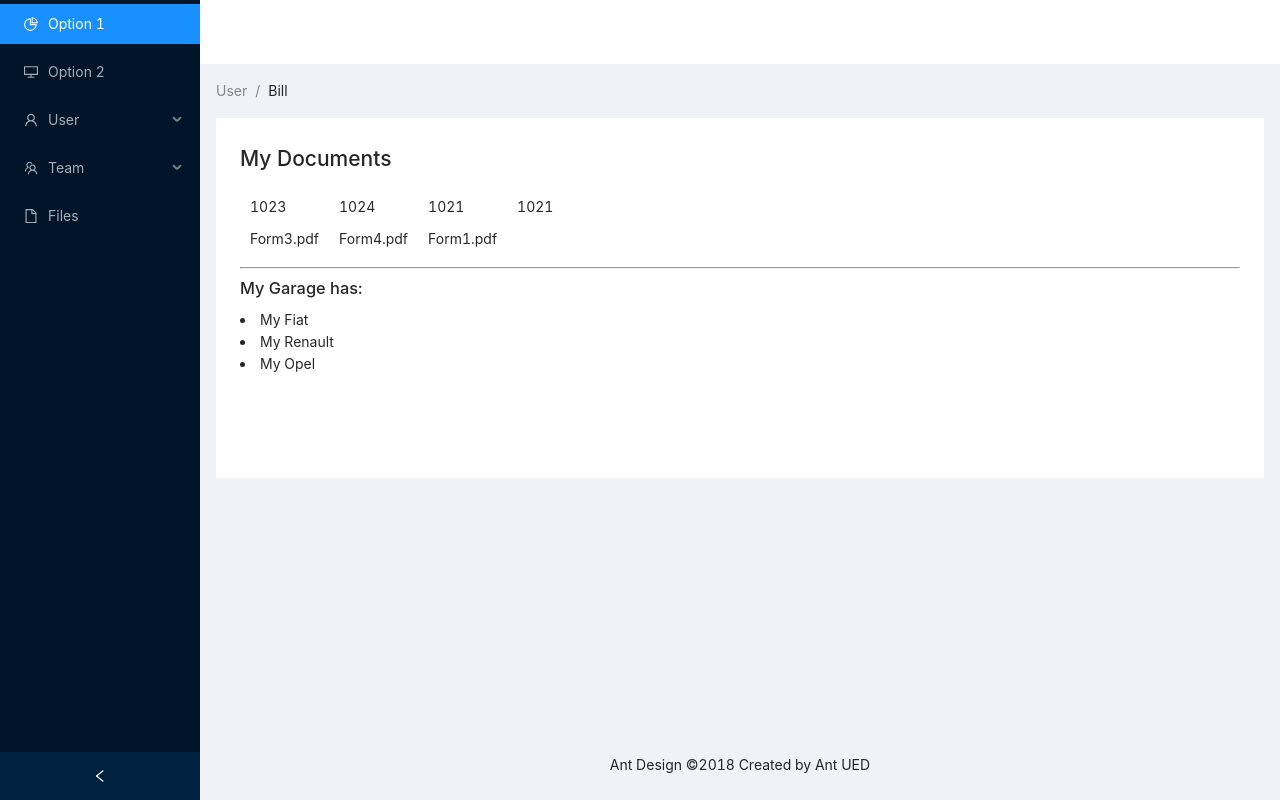
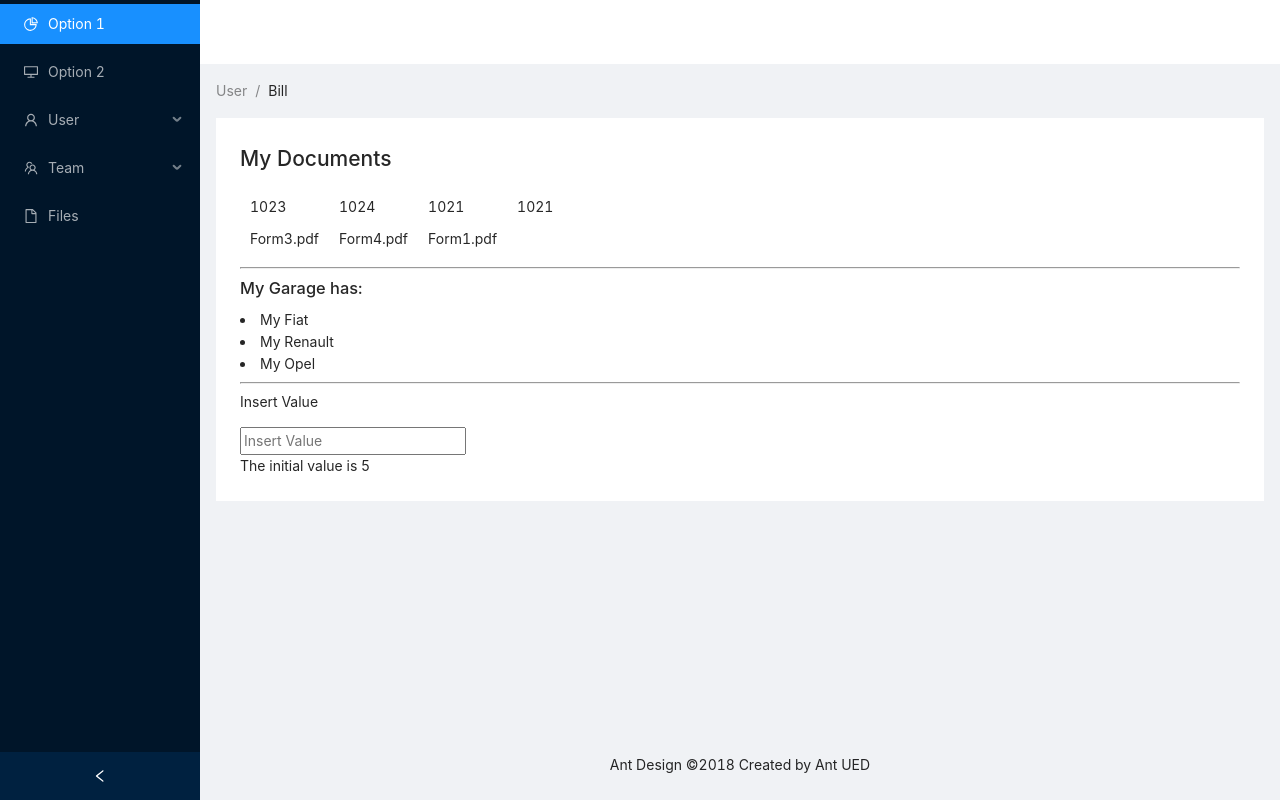
Before and after one commit to kriss3/Udemy_ReactPlaygroud, a React (Create React App) app: page / in a window 1280 px wide. Built offline with nearby package versions, Linux system fonts and the light colour scheme.

Commit message:
Adding Counter component; Displaying counter component;

```diff
--- /dev/null
+++ b/src/components/counter/Counter.js
@@ -0,0 +1,12 @@
+
+import React from 'react';
+
+function Counter(props) {
+    return (
+        <div>
+            The initial value is {props.initVal}
+        </div>
+    );
+}
+
+export default Counter;
--- a/src/components/viewLook/ViewLook.js
+++ b/src/components/viewLook/ViewLook.js
@@ -13,6 +13,7 @@ import {
 
 import Documents from '../documents/Documents';
 import Garage from '../../components/garage/Garage';
+import Counter from '../../components/counter/Counter';
 
 
 const { Header, Content, Footer, Sider } = Layout;
@@ -66,6 +67,10 @@ export default class ViewLook extends Component {
                             <Documents />
                             <hr/>
                             <Garage />
+                            <hr/>
+                            <p>Insert Value</p>
+                            <input text='' placeholder='Insert Value' />
+                            <Counter initVal={5} />
                         </div>
                     </Content>
                     <Footer style={{ textAlign: 'center' }}>Ant Design ©2018 Created by Ant UED</Footer>
```
